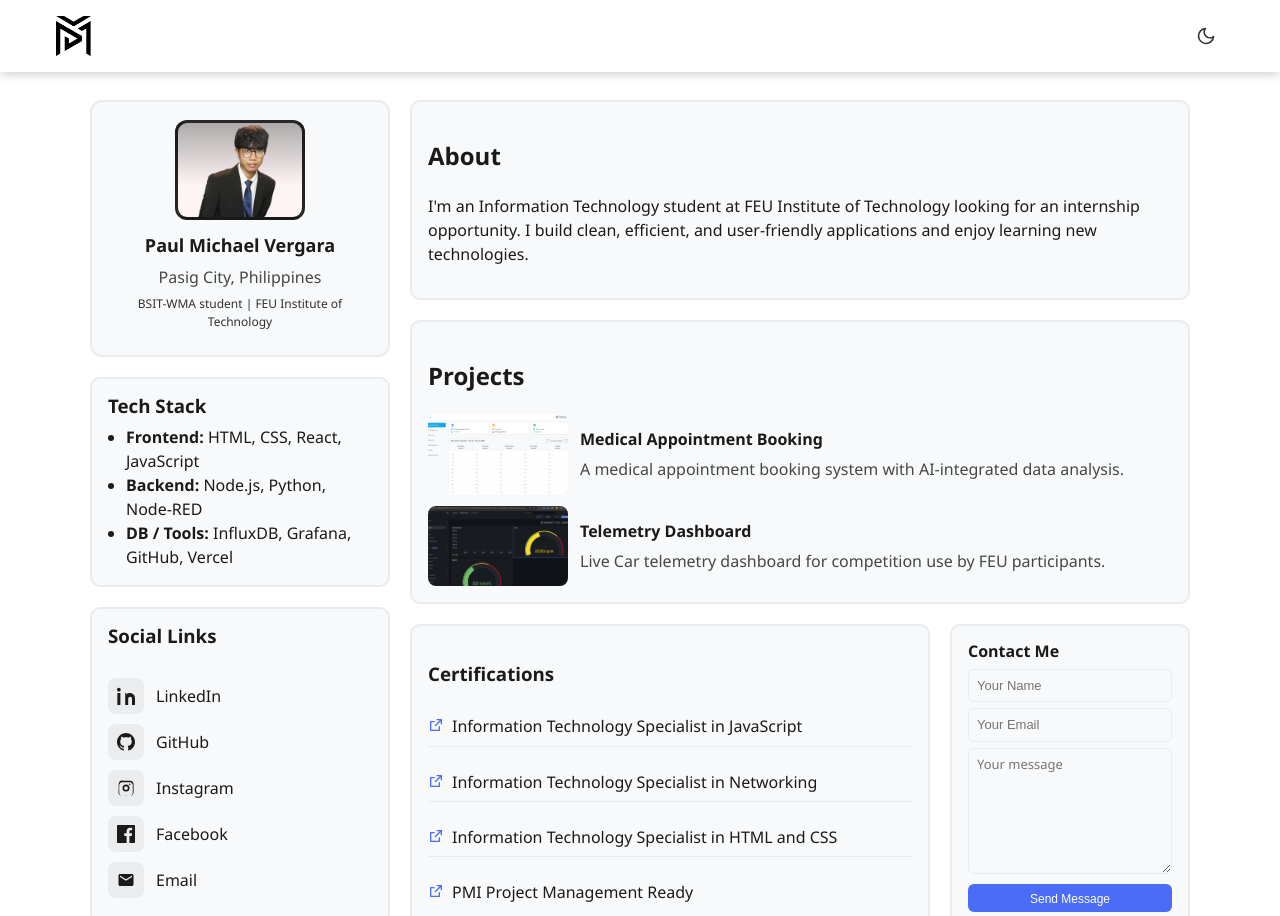
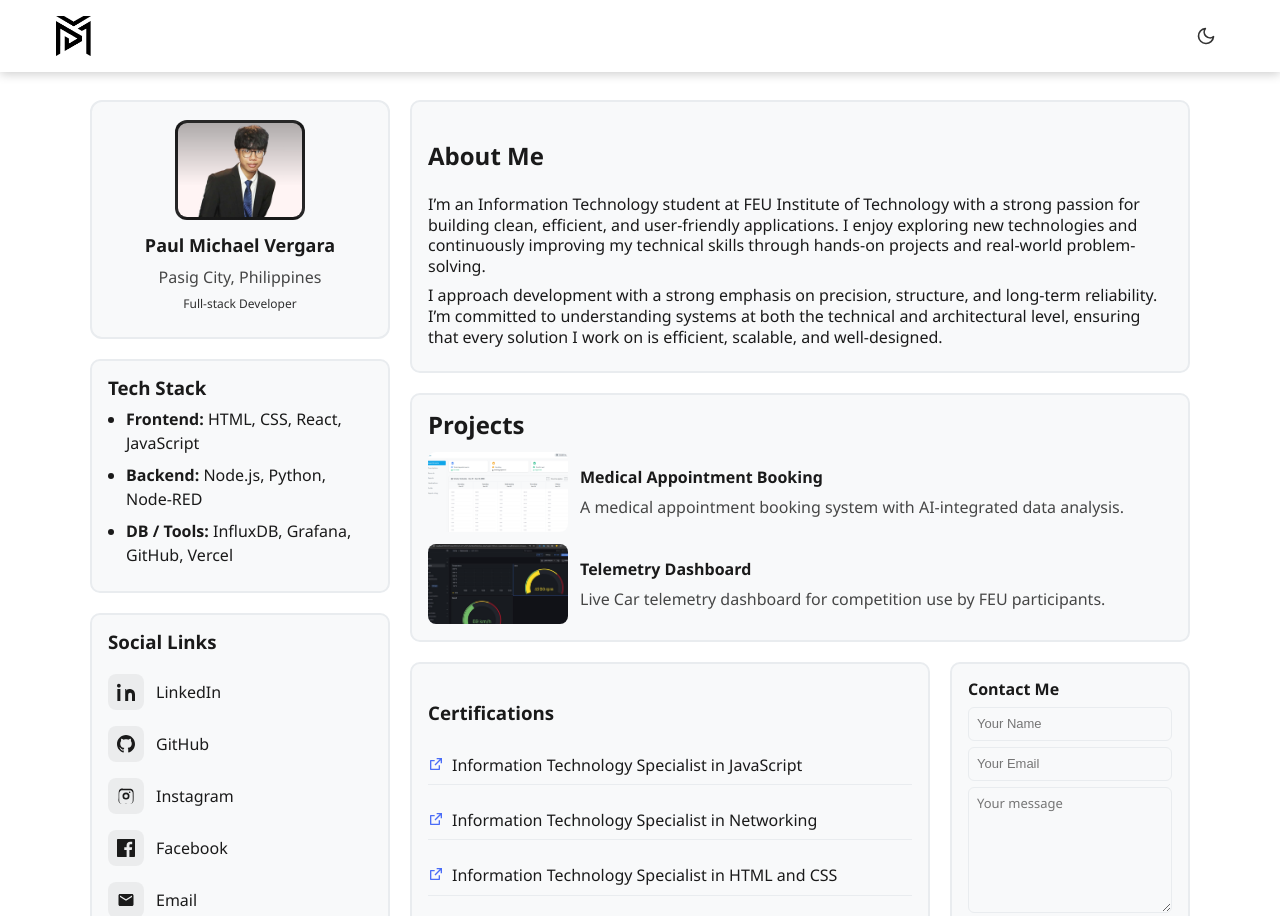
Before and after one commit to PaulMichaelVergara/personal-website, a React (Create React App) app: page / in a window 1280 px wide. Shown: the top 916 px of the page. Built offline with nearby package versions, Linux system fonts and the light colour scheme.

Commit message:
Format changes

```diff
--- a/public/index.html
+++ b/public/index.html
@@ -6,7 +6,7 @@
     <meta name="viewport" content="width=device-width, initial-scale=1" />
     <meta name="theme-color" content="#000000" />
 
-    <title>Paul Vergara</title>
+    <title>Paul</title>
   </head>
   <body>
     <noscript>You need to enable JavaScript to run this app.</noscript>
--- a/src/App.css
+++ b/src/App.css
@@ -78,8 +78,9 @@
 
 .tech-card h3, .social-card h3 { margin: 0 0 8px 0; line-height: 1.2; }
 .tech-card ul, .certifications ul { margin: 0; padding-left: 18px }
+.tech-card ul li { margin: 8px 0; }
 
-.social-list { display:flex; flex-direction:column; gap:10px; margin-top:30px; margin-bottom: 9px }
+.social-list { display:flex; flex-direction:column; gap:16px; margin-top:20px; margin-bottom: 10px }
 .social-item { display:flex; gap:12px; align-items:center; text-decoration:none; color:inherit }
 .social-icon { display:inline-flex; width:36px; height:36px; align-items:center; justify-content:center; border-radius:8px; background: var(--navbar-hover); }
 .social-icon svg { width:18px; height:18px }
@@ -88,8 +89,9 @@
 
 .main { display:flex; flex-direction:column; gap:20px }
 
-.about p { line-height:1.5; color: var(--text-color); }
+.about p { line-height:1.3; color: var(--text-color); margin: 0.5em 0; }
 
+.projects h2 { margin: 0 0 12px 0; line-height: 1.2; }
 .projects .project-list { display:flex; flex-direction:column; gap:12px }
 .project { display:flex; gap:12px; align-items:center }
 .project img {
--- a/src/App.js
+++ b/src/App.js
@@ -35,9 +35,8 @@ function AppContent() {
             />
             <h1 className="name">Paul Michael Vergara</h1>
             <p className="sub">Pasig City, Philippines</p>
-            <p className="sub small">BSIT-WMA student | FEU Institute of Technology</p>
+            <p className="sub small">Full-stack Developer</p>
           </div>
-
           <div className="card tech-card">
             <h3>Tech Stack</h3>
             <div className="cols">
@@ -103,9 +102,11 @@ function AppContent() {
         <main className="main">
           <Element name="about" className="section">
             <div className="card about">
-              <h2>About</h2>
+              <h2>About Me</h2>
               <p>
-                I'm an Information Technology student at FEU Institute of Technology looking for an internship opportunity. I build clean, efficient, and user-friendly applications and enjoy learning new technologies.
+                I’m an Information Technology student at FEU Institute of Technology with a strong passion for building clean, efficient, and user-friendly applications. I enjoy exploring new technologies and continuously improving my technical skills through hands-on projects and real-world problem-solving.
+              </p>
+              <p>I approach development with a strong emphasis on precision, structure, and long-term reliability. I’m committed to understanding systems at both the technical and architectural level, ensuring that every solution I work on is efficient, scalable, and well-designed.
               </p>
             </div>
           </Element>
```
